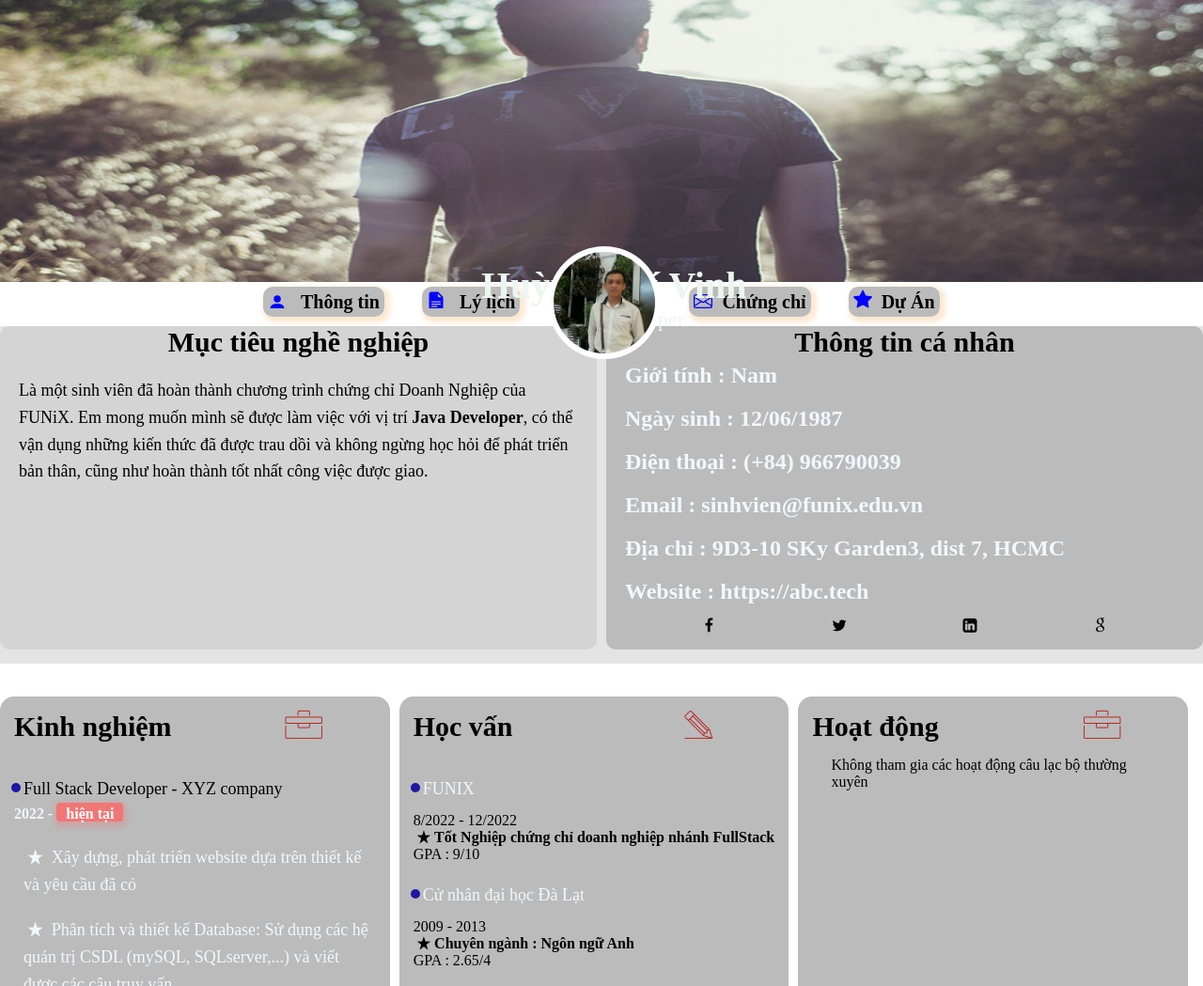
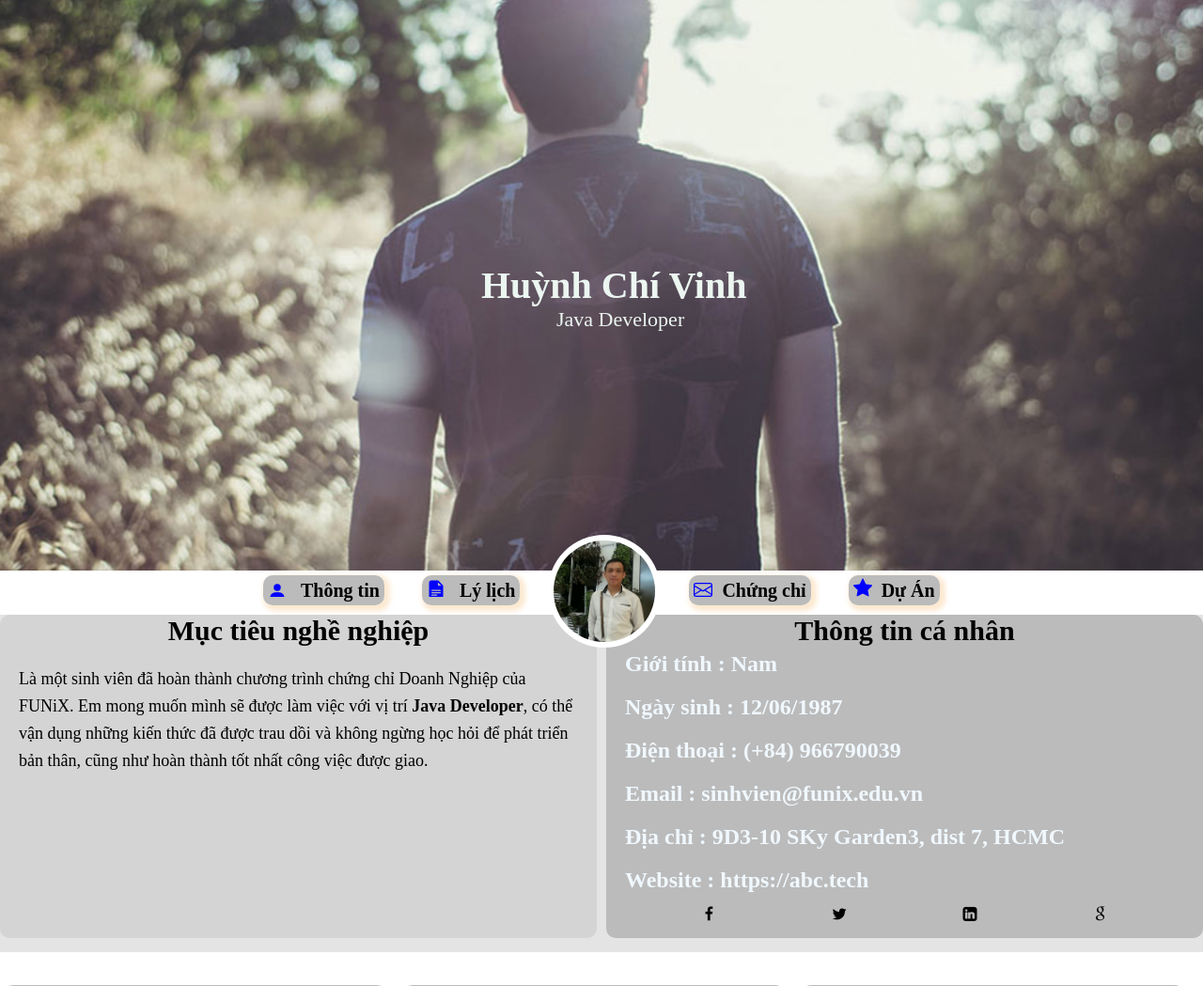
Before and after one commit to Zendokansa/digital-cv, a plain HTML site: page index.html in a window 1280 px wide. Shown: the top 1049 px of the page at 94% size. Drawn offline with Linux system fonts and the light colour scheme.

Commit message:
Update style.css

```diff
--- a/css/style.css
+++ b/css/style.css
@@ -86,7 +86,7 @@ section > .container{
 
 .img{
     width: 100%;
-    height: 30rem;
+
     align-self: left;
 }
 
```
